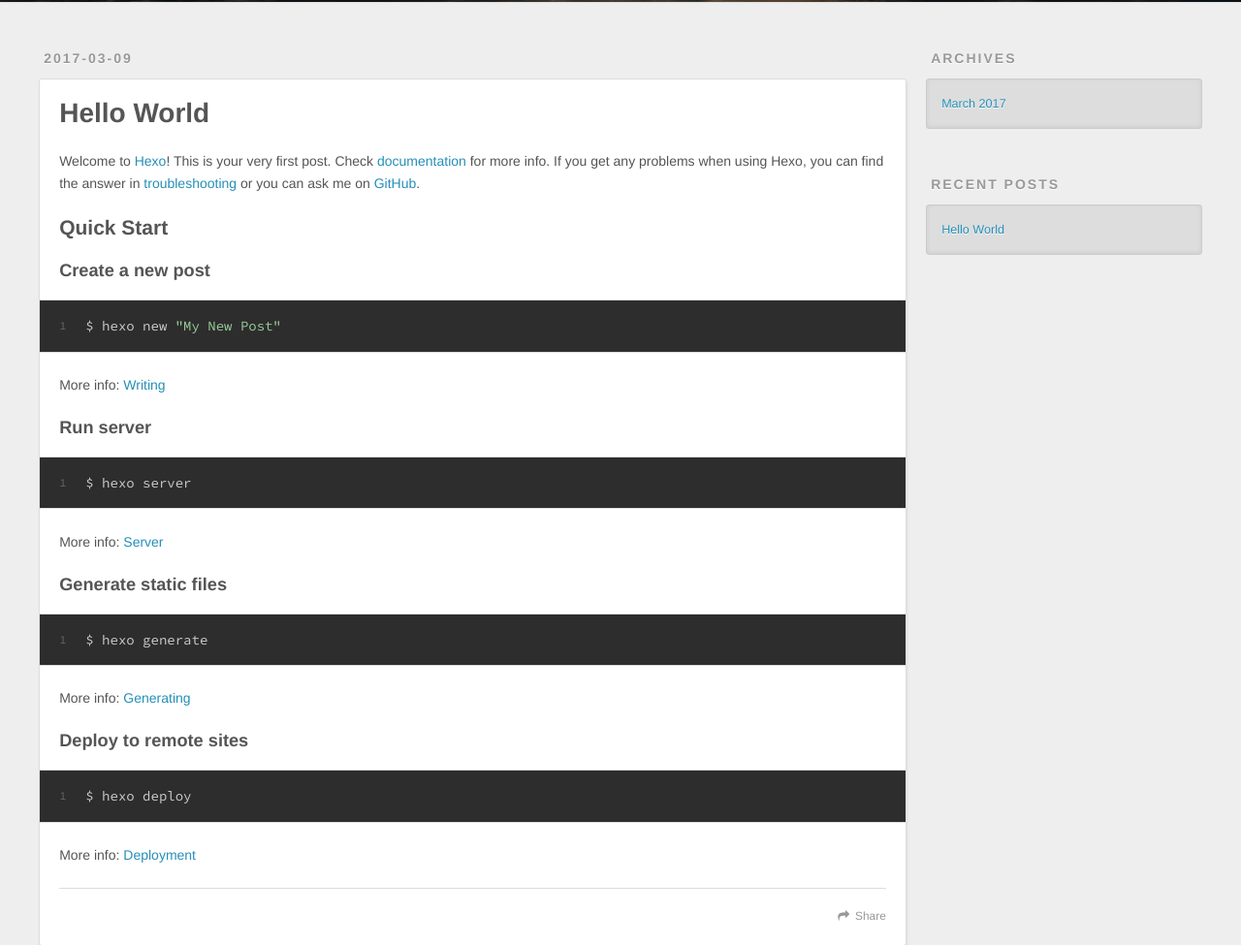
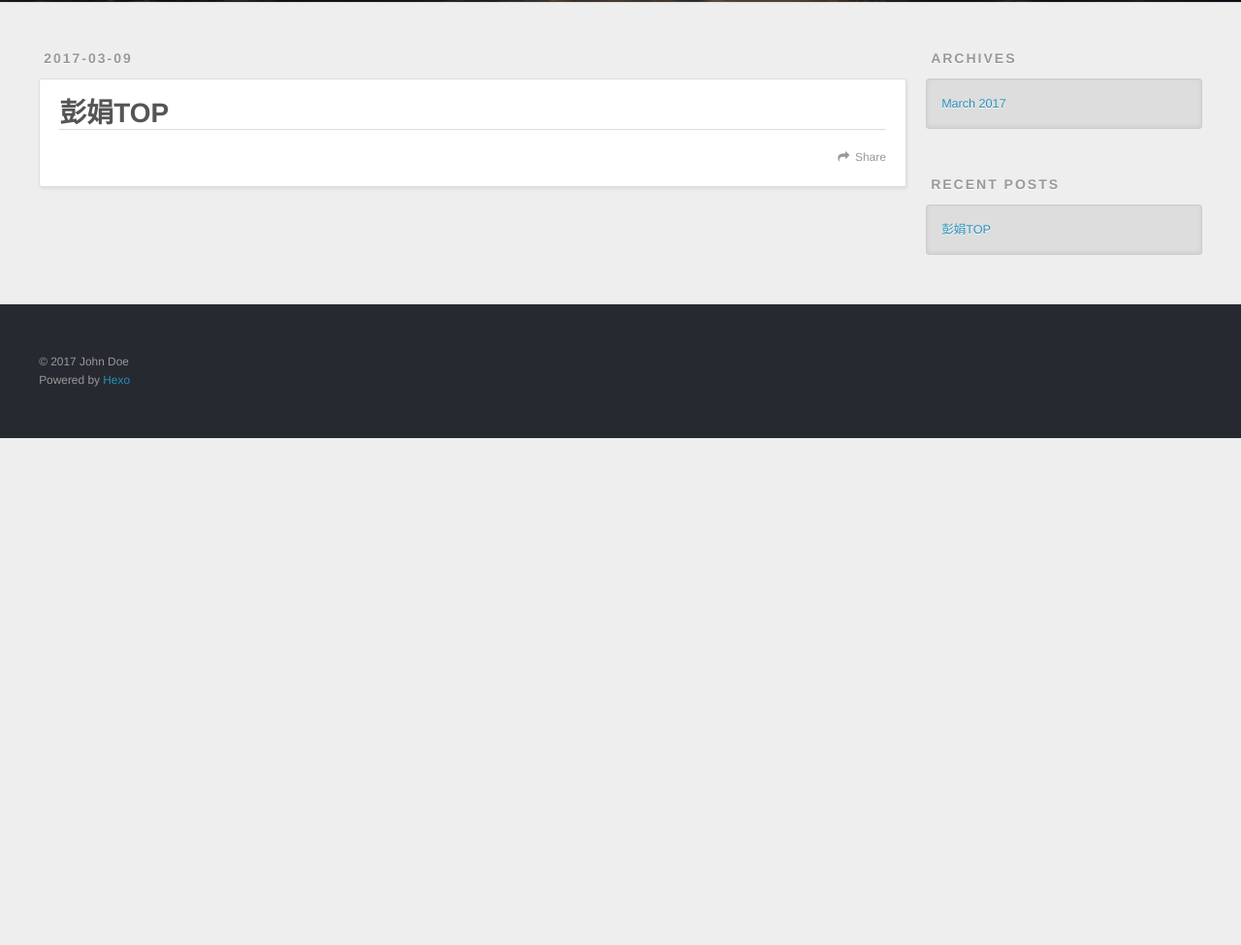
Before and after one commit to Jiuxiaoson/Jiuxiaoson.github.io, a plain HTML site: page 2017/03/09/hello-world/index.html in a window 1280 px wide. Shown: the part 298-1273 px from the top of the page at 97% size. After the commit the page ends 800 px from the top, so only its background shows below. Drawn offline with nearby package versions, Linux system fonts and the light colour scheme.

Commit message:
Site updated: 2017-03-09 14:41:18

```diff
--- a/2017/03/09/hello-world/index.html
+++ b/2017/03/09/hello-world/index.html
@@ -3,21 +3,15 @@
 <head>
   <meta charset="utf-8">
 
-  <title>Hello World | Hexo</title>
+  <title>彭娟TOP | Hexo</title>
   <meta name="viewport" content="width=device-width, initial-scale=1, maximum-scale=1">
-  <meta name="description" content="Welcome to Hexo! This is your very first post. Check documentation for more info. If you get any problems when using Hexo, you can find the answer in troubleshooting or you can ask me on GitHub.
-Quick">
-<meta property="og:type" content="article">
-<meta property="og:title" content="Hello World">
+  <meta property="og:type" content="article">
+<meta property="og:title" content="彭娟TOP">
 <meta property="og:url" content="http://yoursite.com/2017/03/09/hello-world/index.html">
 <meta property="og:site_name" content="Hexo">
-<meta property="og:description" content="Welcome to Hexo! This is your very first post. Check documentation for more info. If you get any problems when using Hexo, you can find the answer in troubleshooting or you can ask me on GitHub.
-Quick">
-<meta property="og:updated_time" content="2017-03-09T06:18:16.042Z">
+<meta property="og:updated_time" content="2017-03-09T06:41:03.080Z">
 <meta name="twitter:card" content="summary">
-<meta name="twitter:title" content="Hello World">
-<meta name="twitter:description" content="Welcome to Hexo! This is your very first post. Check documentation for more info. If you get any problems when using Hexo, you can find the answer in troubleshooting or you can ask me on GitHub.
-Quick">
+<meta name="twitter:title" content="彭娟TOP">
 
     <link rel="alternate" href="/atom.xml" title="Hexo" type="application/atom+xml">
 
@@ -80,7 +74,7 @@ Quick">
 
 
     <h1 class="article-title" itemprop="name">
-      Hello World
+      彭娟TOP
     </h1>
 
 
@@ -88,15 +82,6 @@ Quick">
 
     <div class="article-entry" itemprop="articleBody">
 
-        <p>Welcome to <a href="https://hexo.io/" target="_blank" rel="external">Hexo</a>! This is your very first post. Check <a href="https://hexo.io/docs/" target="_blank" rel="external">documentation</a> for more info. If you get any problems when using Hexo, you can find the answer in <a href="https://hexo.io/docs/troubleshooting.html" target="_blank" rel="external">troubleshooting</a> or you can ask me on <a href="https://github.com/hexojs/hexo/issues" target="_blank" rel="external">GitHub</a>.</p>
-<h2 id="Quick-Start"><a href="#Quick-Start" class="headerlink" title="Quick Start"></a>Quick Start</h2><h3 id="Create-a-new-post"><a href="#Create-a-new-post" class="headerlink" title="Create a new post"></a>Create a new post</h3><figure class="highlight bash"><table><tr><td class="gutter"><pre><div class="line">1</div></pre></td><td class="code"><pre><div class="line">$ hexo new <span class="string">"My New Post"</span></div></pre></td></tr></table></figure>
-<p>More info: <a href="https://hexo.io/docs/writing.html" target="_blank" rel="external">Writing</a></p>
-<h3 id="Run-server"><a href="#Run-server" class="headerlink" title="Run server"></a>Run server</h3><figure class="highlight bash"><table><tr><td class="gutter"><pre><div class="line">1</div></pre></td><td class="code"><pre><div class="line">$ hexo server</div></pre></td></tr></table></figure>
-<p>More info: <a href="https://hexo.io/docs/server.html" target="_blank" rel="external">Server</a></p>
-<h3 id="Generate-static-files"><a href="#Generate-static-files" class="headerlink" title="Generate static files"></a>Generate static files</h3><figure class="highlight bash"><table><tr><td class="gutter"><pre><div class="line">1</div></pre></td><td class="code"><pre><div class="line">$ hexo generate</div></pre></td></tr></table></figure>
-<p>More info: <a href="https://hexo.io/docs/generating.html" target="_blank" rel="external">Generating</a></p>
-<h3 id="Deploy-to-remote-sites"><a href="#Deploy-to-remote-sites" class="headerlink" title="Deploy to remote sites"></a>Deploy to remote sites</h3><figure class="highlight bash"><table><tr><td class="gutter"><pre><div class="line">1</div></pre></td><td class="code"><pre><div class="line">$ hexo deploy</div></pre></td></tr></table></figure>
-<p>More info: <a href="https://hexo.io/docs/deployment.html" target="_blank" rel="external">Deployment</a></p>
 
 
     </div>
@@ -140,7 +125,7 @@ Quick">
       <ul>
 
           <li>
-            <a href="/2017/03/09/hello-world/">Hello World</a>
+            <a href="/2017/03/09/hello-world/">彭娟TOP</a>
           </li>
 
       </ul>
```
Also changed, not shown: archives/2017/03/index.html (+2 -2 lines), archives/2017/index.html (+2 -2 lines), archives/index.html (+2 -2 lines), index.html (+2 -11 lines).
